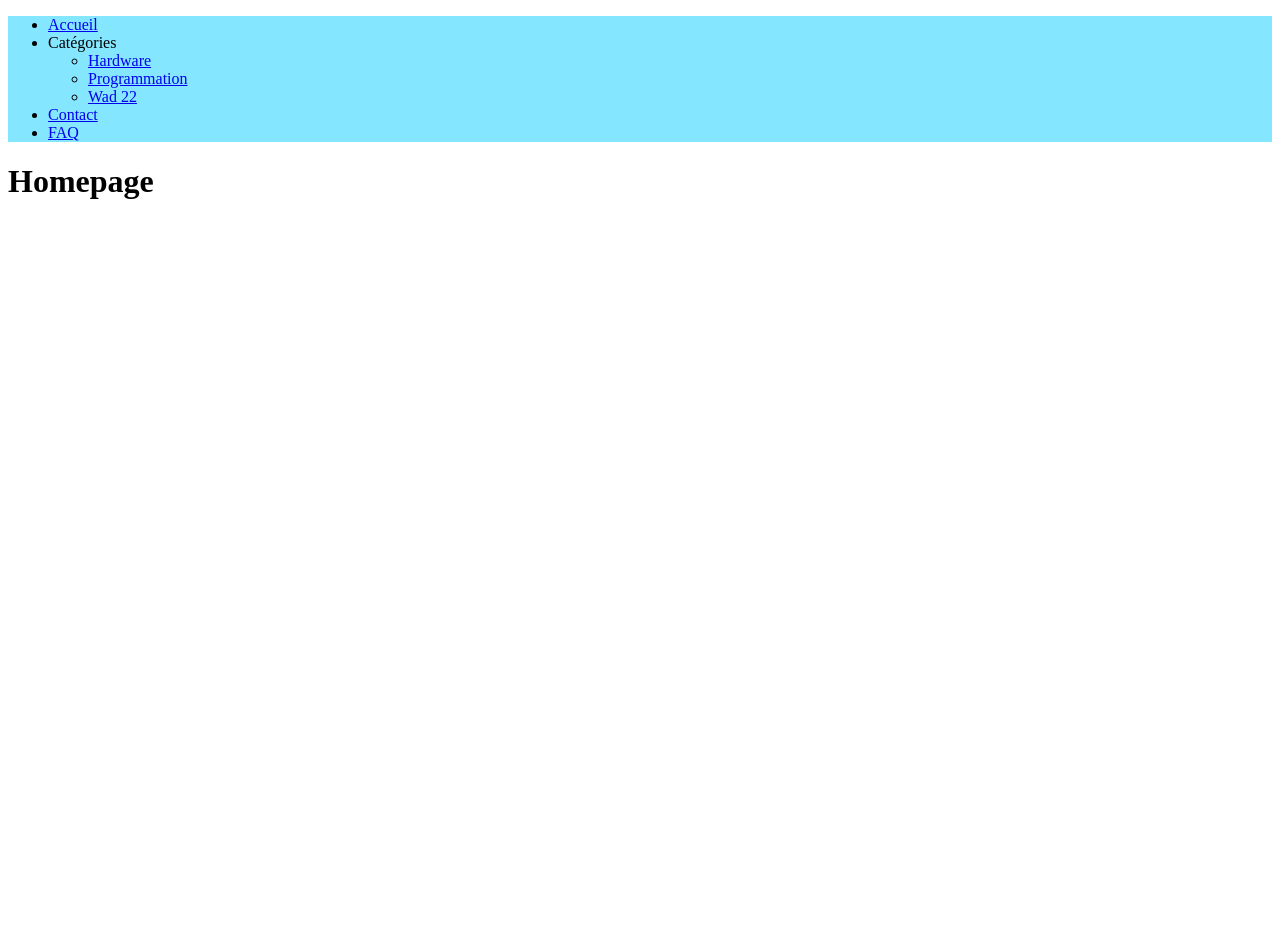
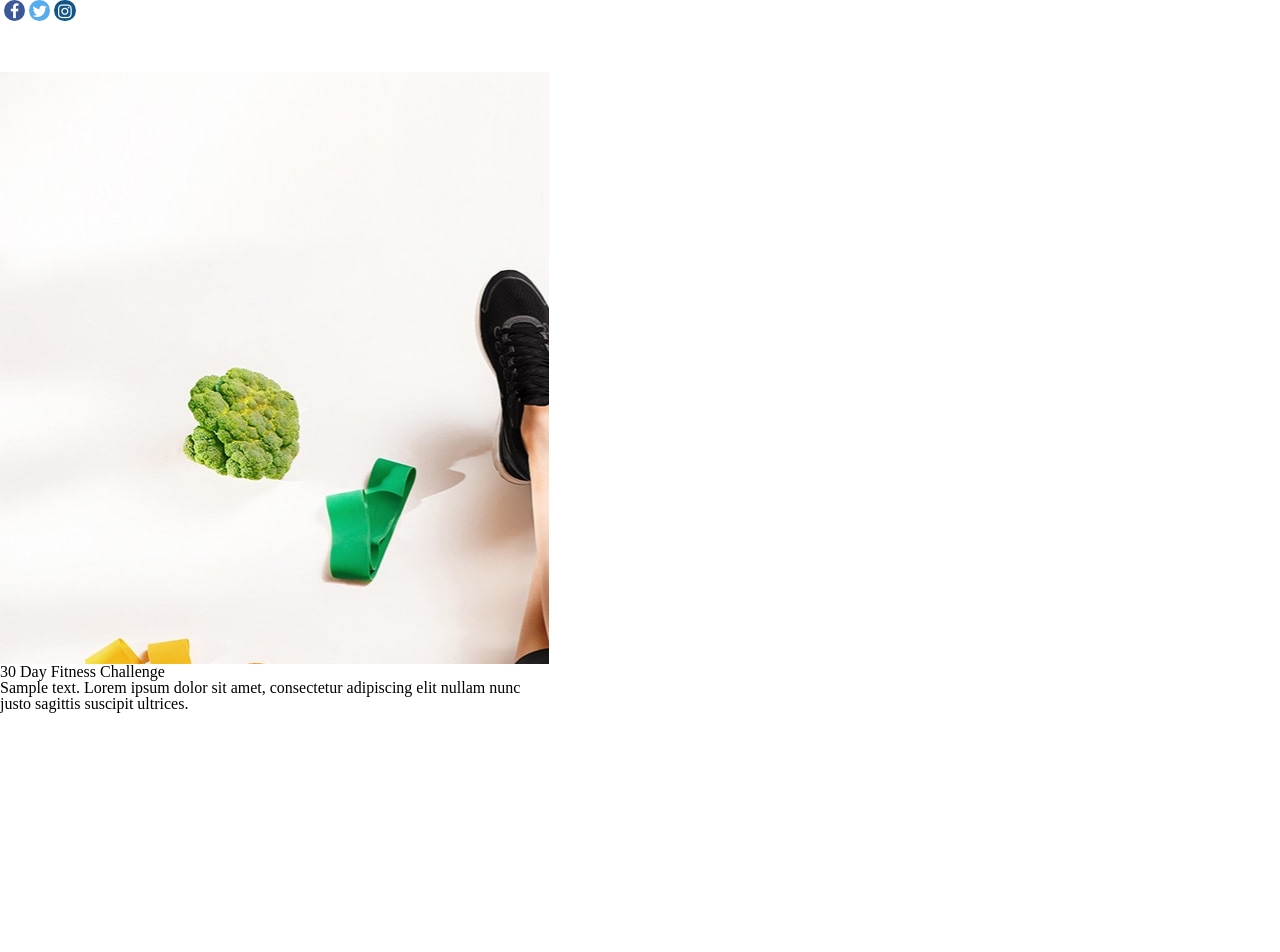
Before and after one commit to Sasalivan/Projet_html_1, a PHP site: page / in a window 1280 px wide; the page is wider, and only the part inside the window is pictured. Shown: the top 952 px of that part. Before the commit the page ends 199 px from the top of that part, so only its background shows below. Run offline with PHP 8.4, Linux system fonts and the light colour scheme.

Commit message:
add debut Projet

```diff
--- /dev/null
+++ b/assets/css/reset.css
@@ -0,0 +1,48 @@
+/* http://meyerweb.com/eric/tools/css/reset/
+   v2.0 | 20110126
+   License: none (public domain)
+*/
+
+html, body, div, span, applet, object, iframe,
+h1, h2, h3, h4, h5, h6, p, blockquote, pre,
+a, abbr, acronym, address, big, cite, code,
+del, dfn, em, img, ins, kbd, q, s, samp,
+small, strike, strong, sub, sup, tt, var,
+b, u, i, center,
+dl, dt, dd, ol, ul, li,
+fieldset, form, label, legend,
+table, caption, tbody, tfoot, thead, tr, th, td,
+article, aside, canvas, details, embed,
+figure, figcaption, footer, header, hgroup,
+menu, nav, output, ruby, section, summary,
+time, mark, audio, video {
+	margin: 0;
+	padding: 0;
+	border: 0;
+	font-size: 100%;
+	font: inherit;
+	vertical-align: baseline;
+}
+/* HTML5 display-role reset for older browsers */
+article, aside, details, figcaption, figure,
+footer, header, hgroup, menu, nav, section {
+	display: block;
+}
+body {
+	line-height: 1;
+}
+ol, ul {
+	list-style: none;
+}
+blockquote, q {
+	quotes: none;
+}
+blockquote:before, blockquote:after,
+q:before, q:after {
+	content: '';
+	content: none;
+}
+table {
+	border-collapse: collapse;
+	border-spacing: 0;
+}
--- a/assets/css/style.css
+++ b/assets/css/style.css
@@ -1,15 +1,55 @@
-.navigation_test_1{
-    background-color: rgb(132, 230, 255);
+/*
+intro css
+*/
+div.tetepage{
+    width:1536px;
+    height:72px;
 }
 
+div.tetepage a{
+        padding: 2.6px;
+        font-size: 16px;
+        width: 16px;
+        text-align: center;
+        text-decoration: none;
+        margin: inherit;
+        border-radius: 50%;
+      }
 
-.button1 {
-    background-color: rgb(248, 213, 149);
-    color: black;
-    border: 2px solid #f8883d;
-  }
+      .fa:hover {
+          opacity: inherit;
+      }
 
-.button1:hover {
-    background-color: #4CAF50;
-    color: white;
+      .fa-facebook {
+        background: #3B5998;
+        color: white;
+      }
+
+      .fa-twitter {
+        background: #55ACEE;
+        color: white;
+      }
+
+      .fa-instagram {
+        background: #125688;
+        color: white;
+      }
+
+
+div.presentation{
+    background-image: url("../images/piedsport.jpg");
+    width:548.5px;
+    height:592px;
 }
+
+div.titre{
+    width: 548.5px;
+    height: 336.4px;
+
+}
+
+div.textphoto{
+    width: 548.5px;
+    height: 928.4px;
+
+}
--- a/index.php
+++ b/index.php
@@ -1,6 +1,6 @@
 <?php
 require("./controllers/head.php");
-require("./controllers/navigation.php");
+//require("./controllers/navigation.php");
 require("./controllers/router.php");
 require("./views/foot.php");
 ?>
--- a/views/head.php
+++ b/views/head.php
@@ -5,6 +5,7 @@
     <meta http-equiv="X-UA-Compatible" content="IE=edge">
     <meta name="viewport" content="width=device-width, initial-scale=1.0">
     <title><?php echo $title; ?></title>
+    <link rel="stylesheet" href="./assets/css/reset.css">
     <link rel="stylesheet" href="./assets/css/style.css">
 </head>
 <body>
--- a/views/homePage.php
+++ b/views/homePage.php
@@ -1 +1,20 @@
-<h1>Homepage</h1>
+<div class="tetepage">
+    <img url="https://capp.nicepage.com/cbe4ba00f262be20fd3a468471fd81e45db5e255/images/default-logo.png"/>
+    <meta name="viewport" content="width=device-width, initial-scale=1">
+    <link rel="stylesheet" href="https://cdnjs.cloudflare.com/ajax/libs/font-awesome/4.7.0/css/font-awesome.min.css">
+    <a href="#" class="fa fa-facebook"></a>
+    <a href="#" class="fa fa-twitter"></a>
+    <a href="#" class="fa fa-instagram"></a>
+</div>
+<div class="presentation"></div>
+<div class="titre">
+<h2>30 Day Fitness Challenge</h2>
+<P>Sample text. Lorem ipsum dolor sit amet, consectetur adipiscing elit nullam nunc justo sagittis suscipit ultrices.</P>
+</div>
+<div class="textphoto">
+    <p>Each workout is only 20 minutes, but while the time commitment is minimal, the results you'll see are anything but: You'll notice you can do more reps within each timeframe, which means your fitness level is increasing. You'll also likely see some muscle definition and increased energy levels, while giving yourself a solid exercise foundation as you lean into 2021.</p>
+    <img src="https://images03.nicepage.com/c461c07a441a5d220e8feb1a/ce0e4dba656f5375961f7576/s.jpg?version=" />
+    <p>Images from
+        <a href="https://freepik.com/photos/people">Freepik</a>
+    </p>
+</div>
```
Also changed, not shown: assets/images/default-logo.png (added), assets/images/gurlsport.jpg (added), assets/images/piedsport.jpg (added).
